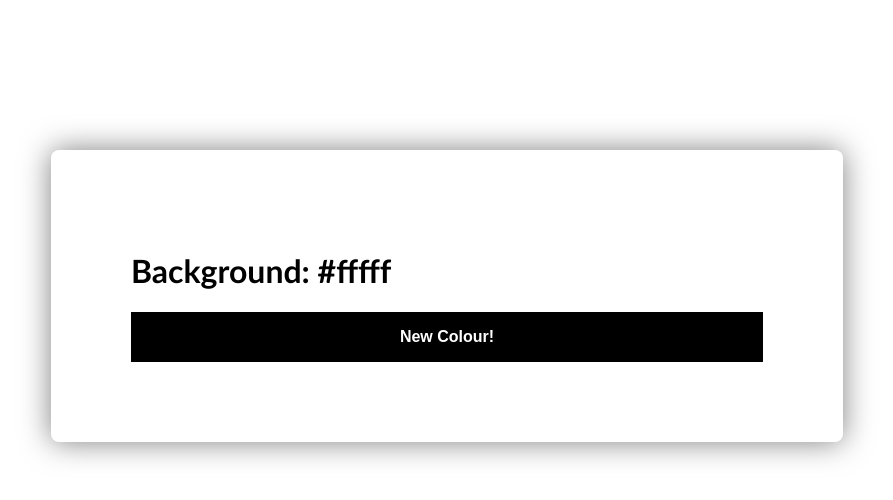
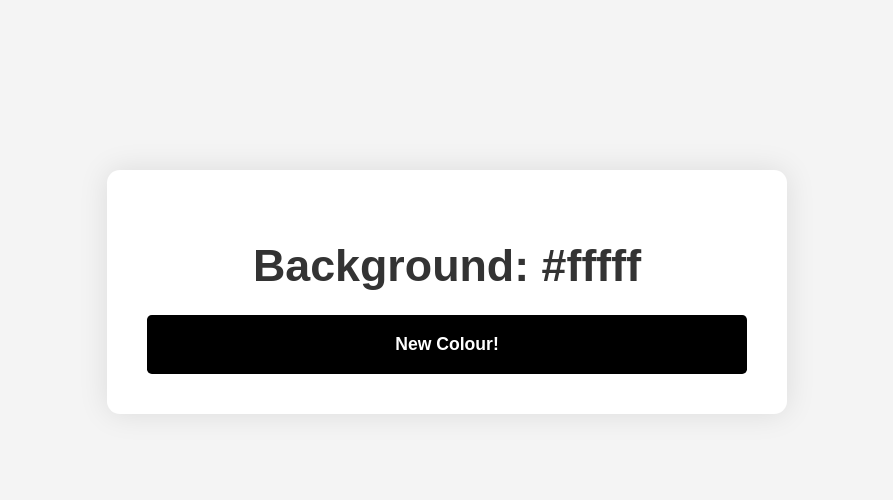
Before and after one commit to Hritik-Raj-25/Color_Flipper, a plain HTML site: page index.html in a window 1280 px wide. Shown: the whole page, without its empty margins (193-1086 px from the left). Drawn offline with Linux system fonts and the light colour scheme.

Commit message:
Changing the CSS

```diff
--- a/style.css
+++ b/style.css
@@ -1,19 +1,32 @@
 body {
-    transition: background-color .5s;
+    transition: background-color 0.5s ease;
+    font-family: Arial, sans-serif;
+    background-color: #f4f4f4;
+    margin: 0;
+    padding: 20px;
 }
 
 div#colour-display {
-    font-family: 'Trebuchet MS', 'Lucida Sans Unicode', 'Lucida Grande', 'Lucida Sans', Arial, sans-serif;
     margin: 150px auto;
-    width: 50%;
+    width: 90%;
+    max-width: 600px;
     background-color: white;
-    box-shadow: 0 0 30px rgba(0, 0, 0, 0.5);
-    padding: 5rem;
-    border-radius: .5rem;
+    box-shadow: 0 0 30px rgba(0, 0, 0, 0.1);
+    padding: 2.5rem;
+    border-radius: 0.8rem;
+    text-align: center;
+    transition: transform 0.3s ease;
+}
+
+div#colour-display:hover {
+    transform: scale(1.02);
 }
 
 div#colour-display h1 {
     font-weight: 900;
+    font-size: 2.8rem;
+    margin-bottom: 1.5rem;
+    color: #333;
 }
 
 div#colour-display #new-colour-button {
@@ -21,12 +34,15 @@ div#colour-display #new-colour-button {
     background-color: black;
     color: white;
     font-weight: 900;
-    padding: 1rem;
+    padding: 1.2rem;
     border: none;
-    font-size: 1rem;
+    font-size: 1.1rem;
     cursor: pointer;
+    border-radius: 0.3rem;
+    transition: background-color 0.3s ease, transform 0.3s ease;
 }
 
 div#colour-display #new-colour-button:hover {
     background-color: darkgray;
+    transform: scale(1.03);
 }
```
